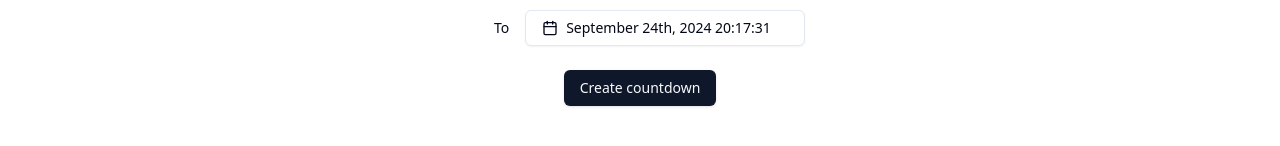
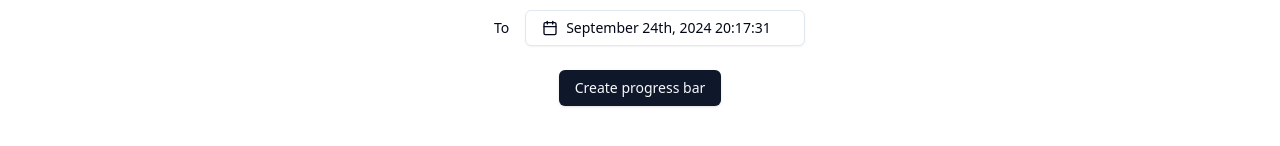
Before and after one commit to EskelinenAntti/TheBananaClockApp, a Next.js app: page /bar in a window 1280 px wide. Shown: the part 458-604 px from the top of the page. Built offline with nearby package versions, Linux system fonts and the light colour scheme.

Commit message:
Update button

```diff
--- a/app/bar/page.tsx
+++ b/app/bar/page.tsx
@@ -120,7 +120,7 @@ function CountdownCreation() {
         </Label>
         <DateTimePicker date={toDate} setDate={setToDate} id="toDate" />
       </div>
-      <Button onClick={handleCreateCountdown}>Create countdown</Button>
+      <Button onClick={handleCreateCountdown}>Create progress bar</Button>
     </div>
   );
 }
```
